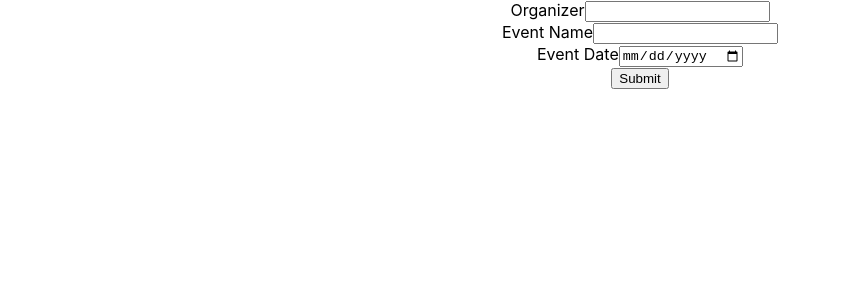
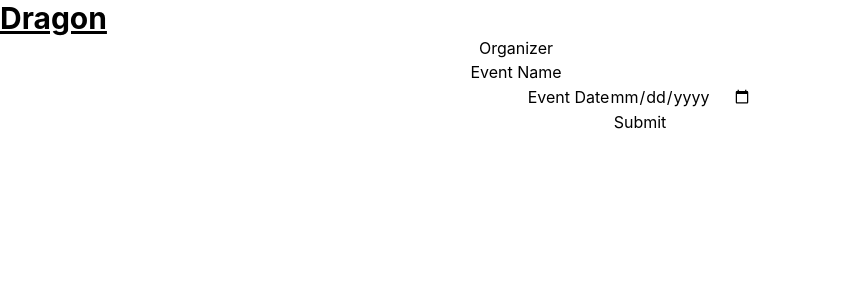
Before and after one commit to MichaelJuannn/gelist, a Next.js app: page / in a window 1280 px wide. Shown: the top 300 px of the page, without its empty margins (0-841 px from the left). Built offline with nearby package versions, Linux system fonts and the light colour scheme.

Commit message:
tailwind

```diff
--- a/package.json
+++ b/package.json
@@ -15,8 +15,11 @@
 		"react-dom": "18.2.0"
 	},
 	"devDependencies": {
+		"autoprefixer": "^10.4.8",
 		"eslint": "8.23.0",
 		"eslint-config-next": "12.2.5",
-		"prisma": "^4.3.1"
+		"postcss": "^8.4.16",
+		"prisma": "^4.3.1",
+		"tailwindcss": "^3.1.8"
 	}
 }
--- a/pages/[slug].jsx
+++ b/pages/[slug].jsx
@@ -13,6 +13,5 @@ export async function getServerSideProps(context) {
 }
 
 export default function Display(props) {
-	console.table(props);
-	return <h1>TESTING</h1>;
+	return <h1 className=''>TESTING</h1>;
 }
--- a/pages/index.jsx
+++ b/pages/index.jsx
@@ -5,6 +5,8 @@ import homeStyles from '../styles/Home.module.css';
 
 export default function Index() {
 	return (
+		<div>
+			<h1 className='text-3xl font-bold underline'> Dragon</h1>
 			<form action='/api/hello' method='POST' className={homeStyles.container}>
 				<div>
 					<label htmlFor='organizer'>Organizer</label>
@@ -22,5 +24,6 @@ export default function Index() {
 					<button type='submit'>Submit</button>
 				</div>
 			</form>
+		</div>
 	);
 }
--- /dev/null
+++ b/postcss.config.js
@@ -0,0 +1,6 @@
+module.exports = {
+  plugins: {
+    tailwindcss: {},
+    autoprefixer: {},
+  },
+}
--- a/styles/globals.css
+++ b/styles/globals.css
@@ -1,3 +1,7 @@
+@tailwind base;
+@tailwind components;
+@tailwind utilities;
+
 html,
 body {
 	padding: 0;
--- /dev/null
+++ b/tailwind.config.js
@@ -0,0 +1,8 @@
+/** @type {import('tailwindcss').Config} */
+module.exports = {
+	content: ['./pages/**.{js,ts,jsx,tsx}'],
+	theme: {
+		extend: {},
+	},
+	plugins: [],
+};
```
Also changed, not shown: pages/archive/first.jsx (deleted, +0 -12 lines), 1 other file (tests, documents, lock files or other folders). Lines whose indentation alone changed are shown as unchanged.
